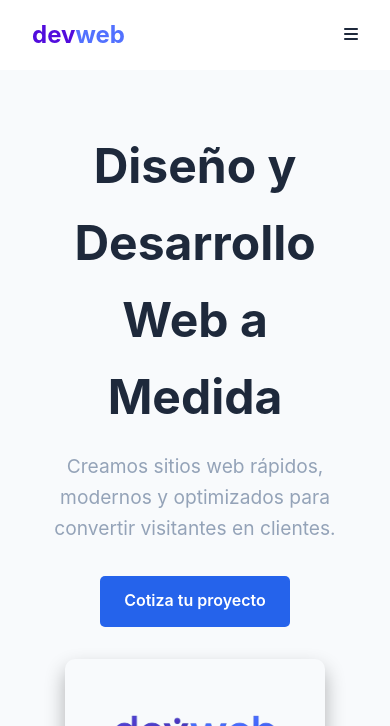
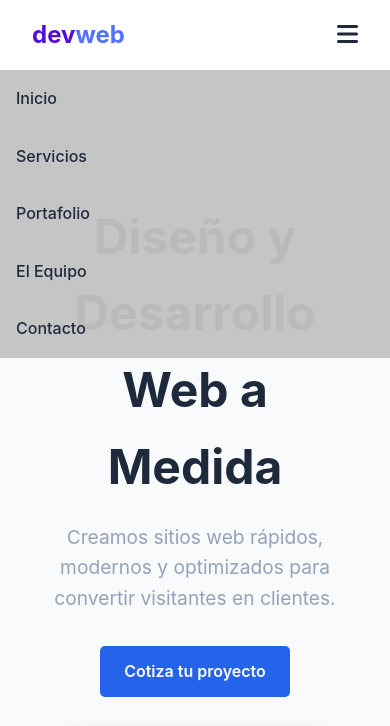
Before and after one commit to Lucianom26/WebLuche, a plain HTML site: page index.html in a window 390 px wide. Both pictures are taken after a click on the element 351 px from the left and 35 px from the top of the page. Shown: the top 726 px of the page. Drawn offline with nearby package versions, Linux system fonts and the light colour scheme.

Commit message:
cambios-burguer

```diff
--- a/css/style.css
+++ b/css/style.css
@@ -4,6 +4,7 @@
     --dark: #1e293b;
     --light: #f8fafc;
     --gray: #94a3b8;
+    --gray_opacity: rgba(194, 194, 194, 0.95);
     --logo: #5271ff;
     --violeta:#520cdd;
 }
@@ -30,9 +31,6 @@ body {
     padding: 1rem 2rem;
     background-color: white;
     box-shadow: 0 2px 10px rgba(0, 0, 0, 0.1);
-    position: fixed;
-    width: 100%;
-    z-index: 1000;
 }
 
 .logo a {
@@ -52,22 +50,25 @@ body {
     gap: 2rem;
 }
 
-.nav-links a {
+.nav-links li a {
     text-decoration: none;
     color: var(--dark);
     font-weight: 500;
     transition: color 0.3s;
+    transition: background-color 0.3s;
 }
 
-.nav-links a:hover {
-    color: var(--primary);
-    font-weight: bold;
-    text-decoration: underline 1px var(--logo);
+.nav-links li a:hover {
+    color: var(--light);
+    background-color: var(--logo);
+    padding: .5em;
+    border-radius: 10px;
 }
 
 .burger {
     display: none;
     cursor: pointer;
+    font-size: 1.5rem;
 }
 
 /* Hero Section */
@@ -382,6 +383,16 @@ footer {
 @media (max-width: 768px) {
     .nav-links {
         display: none;
+        flex-direction: column;
+        position: absolute;
+        background-color: var(--gray_opacity);
+        top: 70px; /* ajusta según tu header */
+        right: 0;
+        width: 100%;
+        padding: 1rem;
+    }
+      .nav-links.active {
+        display: flex;
     }
 
     .burger {
--- a/index.html
+++ b/index.html
@@ -16,6 +16,13 @@
         <div class="logo">
             <a href="#">dev<span>web</span></a>
         </div>
+
+        <!-- Botón Hamburguesa -->
+        <div class="burger">
+            <i class="fas fa-bars"></i>
+        </div>
+
+        <!-- Menú Links -->
         <ul class="nav-links">
             <li><a href="#home">Inicio</a></li>
             <li><a href="#services">Servicios</a></li>
@@ -23,9 +30,6 @@
             <li><a href="#about">El Equipo</a></li>
             <li><a href="#contact">Contacto</a></li>
         </ul>
-            <div class="burger">
-                <i class="fas fa-bars"></i>
-            </div>
     </nav>
 </header>
 
```
Lines whose indentation alone changed are shown as unchanged.
